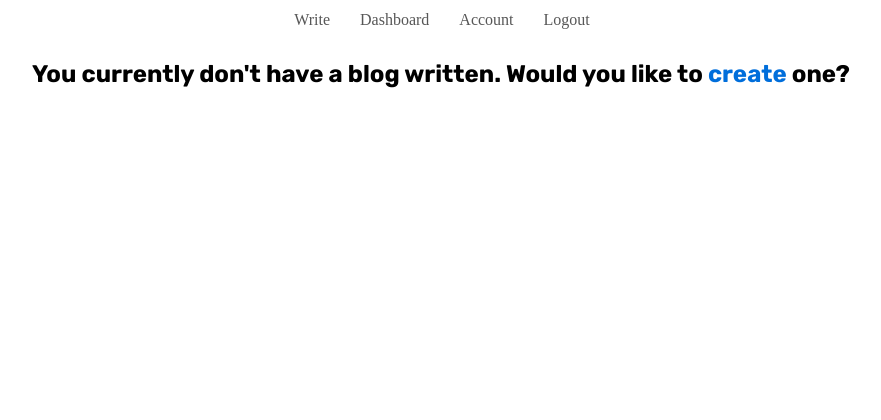
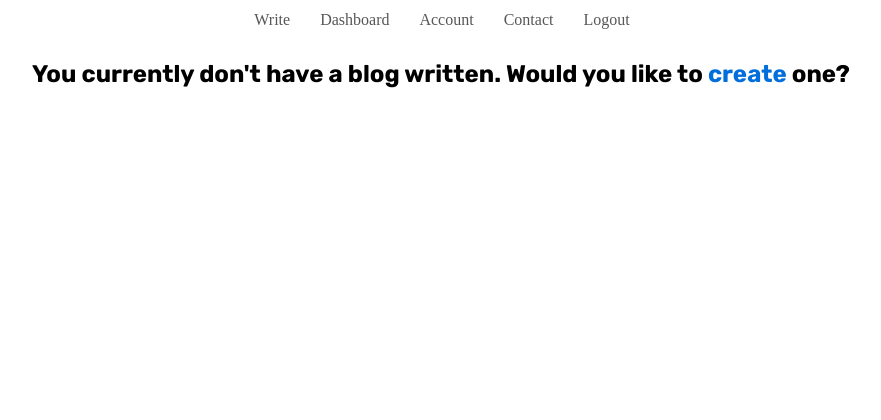
Before and after one commit to Dlang-max/AutoBlog_Django_App, a Django app: page /memberDash/ in a window 1280 px wide. Shown: the top 420 px of the page, without its empty margins (199-1080 px from the left). Run offline with Django 4.2, Linux system fonts and the light colour scheme; the visitor is signed in with stand-in values (Sample User, id 1); data comes from the database, SQL or seed files in the repository; data that the repository does not hold is empty; parts of the project's set-up code (start-up, migrations or seed data) failed here and were passed over.

Commit message:
adding contact to nav bar

```diff
--- a/mysite/autoblog/templates/autoblog/base.html
+++ b/mysite/autoblog/templates/autoblog/base.html
@@ -32,6 +32,7 @@
                     <li class="nav-item"><a class="nav-link" href="{% url 'generate_blog' %}">Write</a></li>
                     <li class="nav-item"><a class="nav-link" href="{% url 'member_dashboard' %}">Dashboard</a></li>
                     <li class="nav-item"><a class="nav-link" href="{% url 'settings' %}">Account</a></li>
+                    <li class="nav-item"><a class="nav-link" href="{% url 'contact' %}">Contact</a></li>
                     <li class="nav-item"><a class="nav-link" href="{% url 'logout' %}">Logout</a></li>
                 {% else %}
                     <li class="nav-item"><a class="nav-link" href="{% url 'register' %}">Register</a></li>
--- a/mysite/autoblog/templates/autoblog/memberDashboard.html
+++ b/mysite/autoblog/templates/autoblog/memberDashboard.html
@@ -30,7 +30,6 @@
             <script>
                 var task_id = document.getElementById("task_id").value
                 getStatus(task_id);
-
 
                 function getStatus(task_id) {
                     $.ajax({
```
